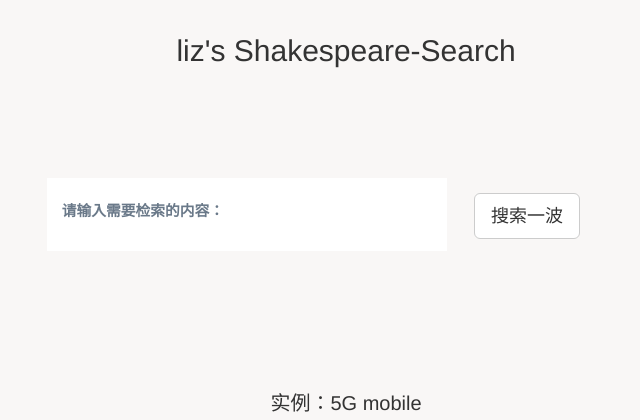
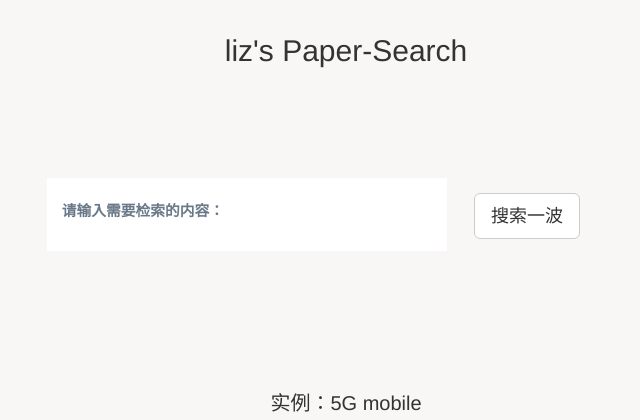
Before and after one commit to a1liz/IRproj, a Django app: page / in a window 1280 px wide. Shown: the top 420 px of the page, without its empty margins (294-934 px from the left). Run offline with Django 3.2, Linux system fonts and the light colour scheme; some libraries are stand-ins or nearby versions.

Commit message:
更新一下注释及主页标题

```diff
--- a/website/templates/base.html
+++ b/website/templates/base.html
@@ -9,10 +9,10 @@
         <link rel="stylesheet" type="text/css" href="/static/css/htmleaf-demo.css">
         <link rel="stylesheet" type="text/css" href="/static/css/ripple.css">
         <link rel="stylesheet" href="https://maxcdn.bootstrapcdn.com/bootstrap/3.3.6/css/bootstrap.min.css">
-        <title>liz's Shakespeare-Search</title>
+        <title>liz's Paper-Search</title>
     </head>
     <body>
-        <div id="title">liz's Shakespeare-Search</div>
+        <div id="title">liz's Paper-Search</div>
         <div>
         <div id="input-box">
         <section class="content">
--- a/website/website/IRproj2.py
+++ b/website/website/IRproj2.py
@@ -111,7 +111,7 @@ def calNormalized():
     except BaseException as e:
         print("error: " + e)
 
-# 进行查询
+# 进行计算当前各论文得分情况并存入返回得分结果
 def query(word):
     wordlist = word.lower().split()
     scorelist = {}
```
